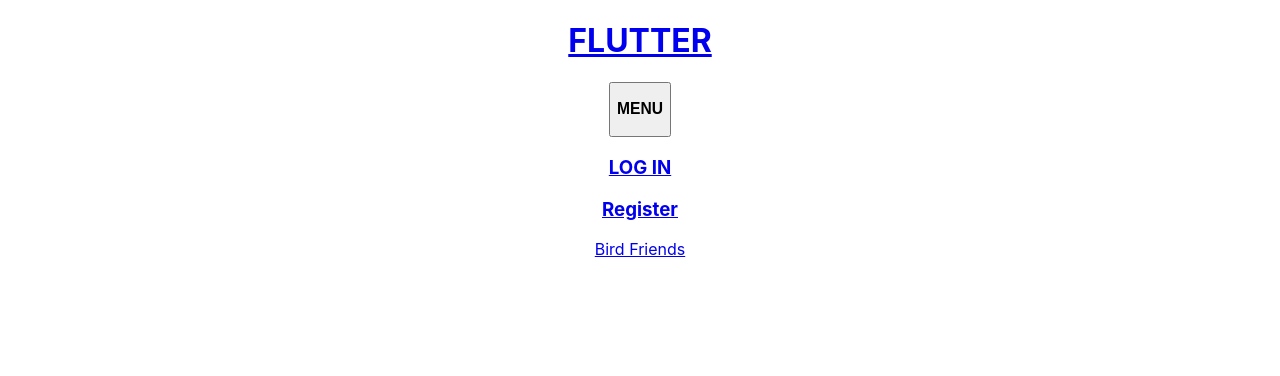
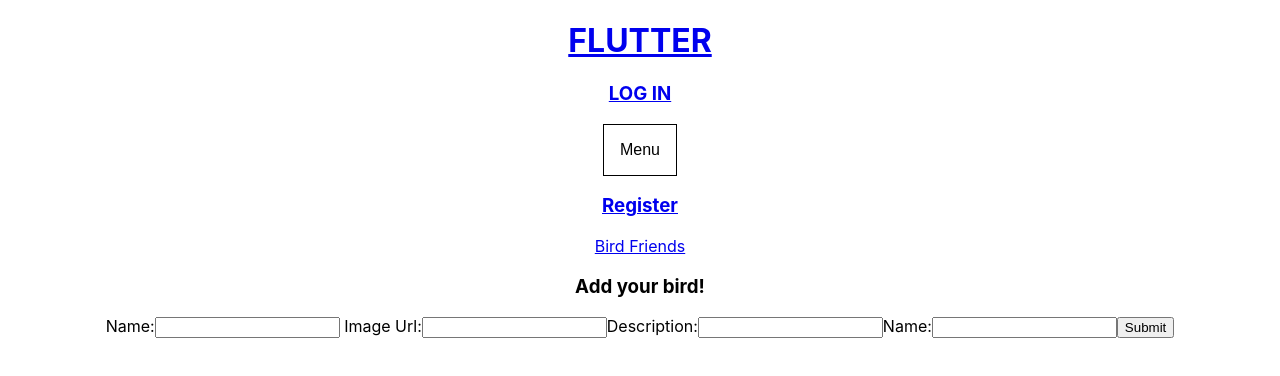
Before and after one commit to StrangerLs/Flutter, a React (Create React App) app in the folder client/: page /birds/create in a window 1280 px wide. Shown: the top 376 px of the page. Built offline with nearby package versions, Linux system fonts and the light colour scheme; no server answers.

Commit message:
bird create

```diff
--- a/client/src/Containers/MainContainer.jsx
+++ b/client/src/Containers/MainContainer.jsx
@@ -7,6 +7,7 @@ import { deleteBird, getAllBirds, postBird, putBird, getOneBird } from '../Servi
 import AllBirds from '../Screens/AllBirds/AllBirds';
 import Home from '../Screens/Home/Home'
 import BirdInfo from '../Screens/BirdInfo/BirdInfo'
+import BirdCreate from '../Screens/BirdCreate/BirdCreate';
 export default function MainContainer(props) {
   const [birds, setBirds] = useState([]);
   const [characteristics, setCharacteristics] = useState([]);
@@ -31,6 +32,9 @@ export default function MainContainer(props) {
 
   return (
     <Switch>
+      <Route path='/birds/create'>
+        <BirdCreate/>
+      </Route>
       <Route path='/birds/:id'>
         <BirdInfo
           characteristics={characteristics}/>
--- a/client/src/Screens/BirdCreate/BirdCreate.jsx
+++ b/client/src/Screens/BirdCreate/BirdCreate.jsx
@@ -1,9 +1,67 @@
 import React from 'react'
+import { useState } from 'react';
 
-export default function BirdCreate() {
+export default function BirdCreate(props) {
+  const [formData, setFormData] = useState({
+    name: '',
+    image_url: '',
+    description: '',
+    type_of_bird: ''
+  })
+  const { name, image_url, description, type_of_bird } = formData;
+  const { handleCreate } = props;
+
+
+  const handleChange = (e) => {
+    const { name, value } = e.target;
+    setFormData(prevState => ({
+      ...prevState,
+      [name]: value
+    }))
+  }
+
   return (
-    <div>
-      <h1>Create a bird form</h1>
-    </div>
+    <form onSubmit={(e) => {
+      e.preventDefault();
+      handleCreate(formData);
+    }}>
+      <h3>Add your bird!</h3>
+      <label>Name:
+        <input
+          type='text'
+          name='name'
+          value={name}
+          onChange={handleChange}
+        />
+      </label>
+
+      <label> Image Url:
+        <input
+          type='text'
+          name='image_url'
+          value={image_url}
+          onChange={handleChange}
+        />
+      </label>
+
+      <label>Description:
+        <input
+          type='text'
+          name='description'
+          value={description}
+          onChange={handleChange}
+        />
+      </label>
+
+      <label>Name:
+        <input
+          type='text'
+          name='type_of_bird'
+          value={type_of_bird}
+          onChange={handleChange}
+        />
+      </label>
+      <button>Submit</button>
+    </form>
   )
 }
--- a/client/src/Shared/Header.jsx
+++ b/client/src/Shared/Header.jsx
@@ -1,18 +1,36 @@
 import React from "react";
 import { Link, Route } from "react-router-dom";
+import { useState } from 'react';
+import './header.css'
 
 export default function Header() {
+const [click, setClick] = useState(false)
+  const handleClick = () => {
+    setClick(!click)
+  }
+
+
+
+
+
   return (
     <div>
       <Link to="/">
         <h1>FLUTTER</h1>
       </Link>
-      <button>
-        <h3>MENU</h3>
-      </button>
+
       <Link to="/login">
         <h3>LOG IN</h3>
       </Link>
+
+      <div class="dropdown">
+        <button onClick={handleClick} class="dropbtn">Menu</button>
+  <div id="myDropdown" className={click ? "show" : "dropdown-content"}>
+    <Link to="#">Birds!</Link>
+    <br/>
+    <Link to="/birds/create">Add a Bird</Link>
+  </div>
+</div>
 
       <Link to="/register">
         <h3>Register</h3>
--- a/client/src/Shared/header.css
+++ b/client/src/Shared/header.css
@@ -0,0 +1,44 @@
+/* resource https://www.w3schools.com/howto/howto_js_dropdown.asp */
+.dropbtn {
+  background-color: #ffffff;
+  color: black;
+  padding: 16px;
+  font-size: 16px;
+  border: black 1px solid;
+  cursor: pointer;
+}
+
+/* Dropdown button on hover & focus */
+.dropbtn:hover, .dropbtn:focus {
+  background-color: #F2C83D;
+}
+
+/* The container <div> - needed to position the dropdown content */
+.dropdown {
+  position: relative;
+  display: inline-block;
+}
+
+/* Dropdown Content (Hidden by Default) */
+.dropdown-content {
+  display: none;
+  position: absolute;
+  background-color: #f1f1f1;
+  min-width: 160px;
+  box-shadow: 0px 8px 16px 0px rgba(0,0,0,0.2);
+  z-index: 1;
+}
+
+/* Links inside the dropdown */
+.dropdown-content a {
+  color: black;
+  padding: 12px 16px;
+  text-decoration: none;
+  display: block;
+}
+
+/* Change color of dropdown links on hover */
+.dropdown-content a:hover {background-color: #ddd}
+
+/* Show the dropdown menu (use JS to add this class to the .dropdown-content container when the user clicks on the dropdown button) */
+.show {display:block;}
```
Also changed, not shown: client/src/App.js (+0 -31 lines).
